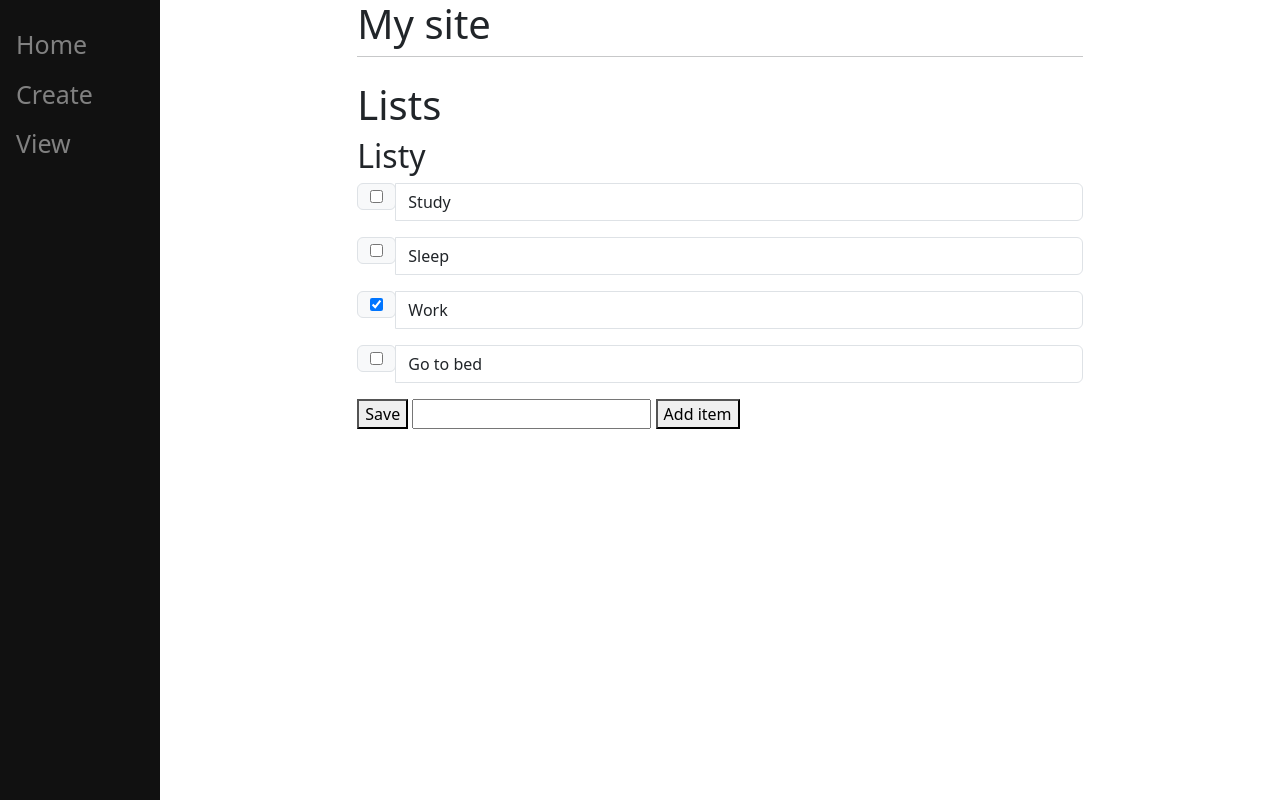
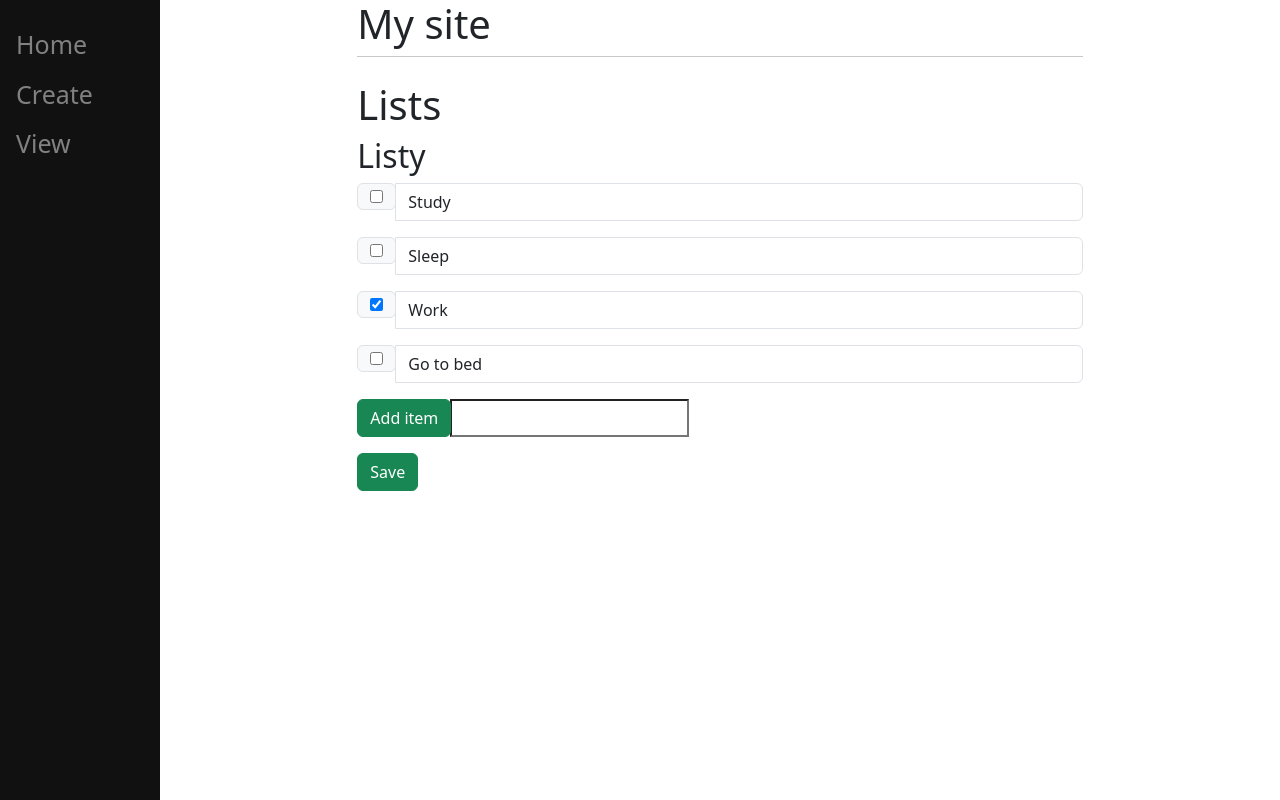
Before and after one commit to clgonzalez93/fantasy_django, a Django app: page /2 in a window 1280 px wide. Run offline with Django 5.2, Linux system fonts and the light colour scheme; data comes from the database, SQL or seed files in the repository.

Commit message:
finished adding bootstrap to view page

```diff
--- a/main/templates/main/list_view.html
+++ b/main/templates/main/list_view.html
@@ -20,10 +20,16 @@ View lists
         </div>
         <input type="text", value="{{item.text}}" class="form-control">
     </div>
-        {% endfor %}
-    <button type="submit", name="save", value="save">Save</button>
-    <input type="text", name="new">
-    <button type="submit", name="newItem", value="newItemsave">Add item</button>
+    {% endfor %}
+
+    <div class="input-group mb-3">
+        <div class="input-group-prepend">
+            <button type="submit", name="newItem", value="newItemsave", class="btn btn-success">Add item</button>
+        </div>
+        <input type="text", name="new">
+    </div>
+
+    <button type="submit", name="save", value="save", class="btn btn-success">Save</button>
 </form>
 
 {% endblock %}
```
